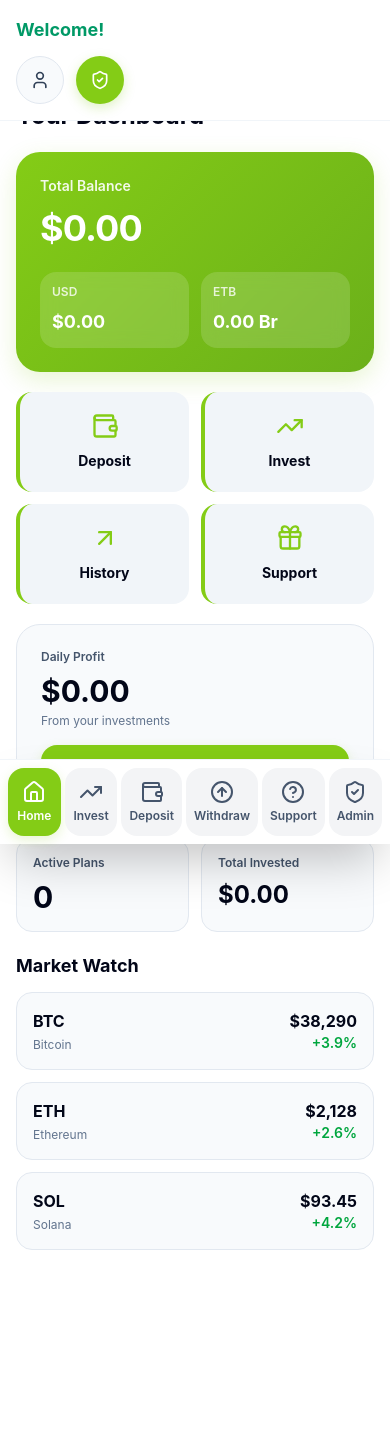
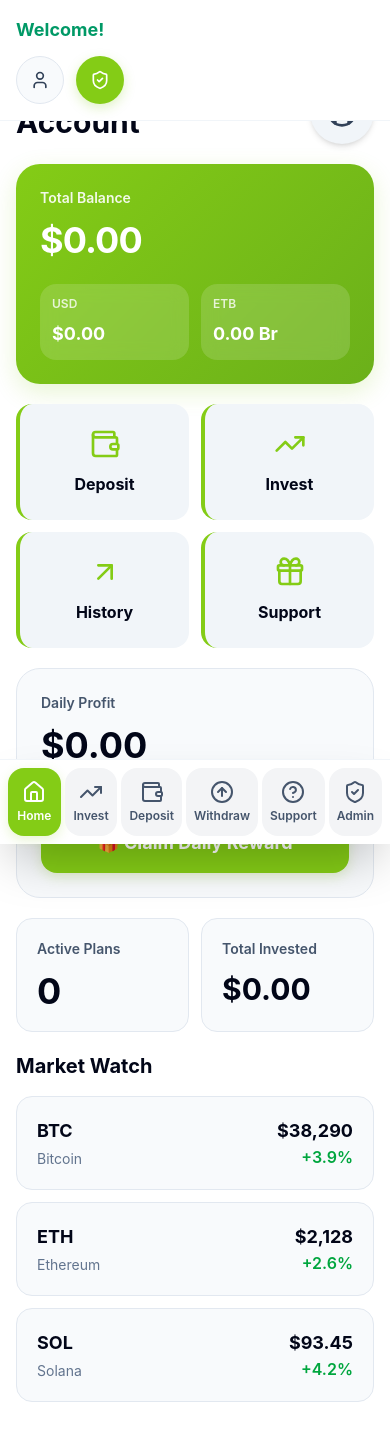
Before and after one commit to finoteselamcity12-spec/investment-platform, a React (Vite) app: page /dashboard in a window 390 px wide. Shown: the top 1440 px of the page. Built offline with nearby package versions, Linux system fonts and the light colour scheme.

Commit message:
my investment

```diff
--- a/src/components/HomePage.jsx
+++ b/src/components/HomePage.jsx
@@ -1,13 +1,24 @@
-import { useState } from 'react'
-import { TrendingUp, Wallet, Gift, ArrowUpRight } from 'lucide-react'
+import { useState, useEffect } from 'react'
+import { TrendingUp, Wallet, Gift, ArrowUpRight, UserCircle } from 'lucide-react'
 
 const PRIMARY_GREEN = '#84CC16'
 
 export default function HomePage({ ctx }) {
   const {
     usdBalance, etbBalance, myActiveInvestmentsList, marketData,
-    showToast, claimTimestamp, claimCooldownMs, setActivePage,
+    showToast, claimTimestamp, claimCooldownMs, setActivePage, userFullName,
   } = ctx
+  const [profileImage, setProfileImage] = useState('')
+  const [claimedBonuses, setClaimedBonuses] = useState([])
+
+  useEffect(() => {
+    const storedImage = localStorage.getItem('user_profile_image')
+    if (storedImage) {
+      setProfileImage(storedImage)
+    }
+    const claimed = JSON.parse(localStorage.getItem('claimed_bonuses') || '[]')
+    setClaimedBonuses(claimed)
+  }, [])
 
   const usdDailyReward = myActiveInvestmentsList
     .filter((item) => item.currency === 'USD')
@@ -32,13 +43,50 @@ export default function HomePage({ ctx }) {
     localStorage.setItem('lastClaimTimestamp', Date.now())
   }
 
+  const handleClaimBonus = (depositId, bonusAmount) => {
+    if (claimedBonuses.includes(depositId)) {
+      showToast('Bonus already claimed for this deposit.', 'info')
+      return
+    }
+
+    const userData = JSON.parse(localStorage.getItem('admin_user_data') || '{}')
+    const userEmail = Object.keys(userData)[0]
+    if (userEmail && userData[userEmail]) {
+      userData[userEmail].usdBalance = (userData[userEmail].usdBalance || 0) + bonusAmount
+      localStorage.setItem('admin_user_data', JSON.stringify(userData))
+    }
+
+    const updated = [...claimedBonuses, depositId]
+    setClaimedBonuses(updated)
+    localStorage.setItem('claimed_bonuses', JSON.stringify(updated))
+    showToast(`Bonus of $${bonusAmount.toFixed(2)} claimed successfully!`, 'success')
+  }
+
+  // Get approved deposits that are eligible for bonus
+  const approvedDeposits = JSON.parse(localStorage.getItem('admin_approved_deposits') || '[]')
+  const userEmail = Object.keys(JSON.parse(localStorage.getItem('admin_user_data') || '{}'))[0]
+  const userApprovedDeposits = approvedDeposits.filter((d) => d.userEmail === userEmail && !claimedBonuses.includes(d.id))
+
   return (
     <div className="bg-white pb-4">
       <div className="space-y-5">
-        {/* Header - Mobile-First Typography */}
-        <div>
-          <p className="text-xs font-semibold text-slate-500">Welcome back</p>
-          <h1 className="mt-1 text-2xl font-bold text-slate-950">Your Dashboard</h1>
+        {/* Header with Profile Picture - Mobile-First Typography */}
+        <div className="flex items-center justify-between gap-4">
+          <div>
+            <p className="text-xs font-semibold text-slate-500">Welcome back</p>
+            <h1 className="mt-1 text-3xl font-bold text-slate-950">{userFullName || 'Investor'}</h1>
+          </div>
+          {profileImage ? (
+            <img
+              src={profileImage}
+              alt="Profile"
+              className="h-16 w-16 rounded-full object-cover shadow-md flex-shrink-0"
+            />
+          ) : (
+            <div className="flex h-16 w-16 items-center justify-center rounded-full bg-slate-100 text-slate-700 shadow-md flex-shrink-0">
+              <UserCircle size={32} />
+            </div>
+          )}
         </div>
 
         {/* Total Balance Card - Mobile optimized */}
@@ -65,65 +113,65 @@ export default function HomePage({ ctx }) {
           </div>
         </div>
 
-        {/* Action Buttons - Large & Thumb-Friendly */}
+        {/* Action Buttons - Large & Thumb-Friendly with bigger text */}
         <div className="grid grid-cols-2 gap-3">
           <button
             onClick={() => setActivePage?.('deposit')}
-            className="rounded-2xl bg-slate-100 px-4 py-5 font-bold text-slate-950 active:scale-95 transition"
+            className="rounded-2xl bg-slate-100 px-4 py-6 font-bold text-slate-950 active:scale-95 transition"
             style={{
               borderLeft: `4px solid ${PRIMARY_GREEN}`,
             }}
           >
-            <Wallet size={28} className="mx-auto mb-2" style={{ color: PRIMARY_GREEN }} />
-            <span className="text-sm">Deposit</span>
+            <Wallet size={32} className="mx-auto mb-3" style={{ color: PRIMARY_GREEN }} />
+            <span className="text-base">Deposit</span>
           </button>
           <button
             onClick={() => setActivePage?.('invest')}
-            className="rounded-2xl bg-slate-100 px-4 py-5 font-bold text-slate-950 active:scale-95 transition"
+            className="rounded-2xl bg-slate-100 px-4 py-6 font-bold text-slate-950 active:scale-95 transition"
             style={{
               borderLeft: `4px solid ${PRIMARY_GREEN}`,
             }}
           >
-            <TrendingUp size={28} className="mx-auto mb-2" style={{ color: PRIMARY_GREEN }} />
-            <span className="text-sm">Invest</span>
+            <TrendingUp size={32} className="mx-auto mb-3" style={{ color: PRIMARY_GREEN }} />
+            <span className="text-base">Invest</span>
           </button>
           <button
             onClick={() => setActivePage?.('history')}
-            className="rounded-2xl bg-slate-100 px-4 py-5 font-bold text-slate-950 active:scale-95 transition"
+            className="rounded-2xl bg-slate-100 px-4 py-6 font-bold text-slate-950 active:scale-95 transition"
             style={{
               borderLeft: `4px solid ${PRIMARY_GREEN}`,
             }}
           >
-            <ArrowUpRight size={28} className="mx-auto mb-2" style={{ color: PRIMARY_GREEN }} />
-            <span className="text-sm">History</span>
+            <ArrowUpRight size={32} className="mx-auto mb-3" style={{ color: PRIMARY_GREEN }} />
+            <span className="text-base">History</span>
           </button>
           <button
             onClick={() => setActivePage?.('support')}
-            className="rounded-2xl bg-slate-100 px-4 py-5 font-bold text-slate-950 active:scale-95 transition"
+            className="rounded-2xl bg-slate-100 px-4 py-6 font-bold text-slate-950 active:scale-95 transition"
             style={{
               borderLeft: `4px solid ${PRIMARY_GREEN}`,
             }}
           >
-            <Gift size={28} className="mx-auto mb-2" style={{ color: PRIMARY_GREEN }} />
-            <span className="text-sm">Support</span>
+            <Gift size={32} className="mx-auto mb-3" style={{ color: PRIMARY_GREEN }} />
+            <span className="text-base">Support</span>
           </button>
         </div>
 
-        {/* Daily Profit & Claim */}
+        {/* Daily Profit & Claim - Bigger font */}
         <div className="rounded-3xl border border-slate-200 bg-slate-50 p-6">
           <div className="flex items-center justify-between">
             <div>
-              <p className="text-xs font-semibold text-slate-600">Daily Profit</p>
-              <p className="mt-2 text-3xl font-bold text-slate-950">
+              <p className="text-sm font-semibold text-slate-600">Daily Profit</p>
+              <p className="mt-3 text-4xl font-bold text-slate-950">
                 ${(usdDailyReward + etbDailyReward).toFixed(2)}
               </p>
-              <p className="mt-1 text-xs text-slate-500">From your investments</p>
+              <p className="mt-2 text-sm text-slate-500">From your investments</p>
             </div>
           </div>
           <button
             onClick={handleClaimRewards}
             disabled={!claimAvailable}
-            className="w-full mt-4 rounded-2xl px-4 py-3 font-bold text-white active:scale-95 transition disabled:opacity-60"
+            className="w-full mt-5 rounded-2xl px-4 py-4 font-bold text-white active:scale-95 transition disabled:opacity-60 text-lg"
             style={{
               backgroundColor: claimAvailable ? PRIMARY_GREEN : '#CBD5E1',
               boxShadow: claimAvailable ? `0 4px 12px ${PRIMARY_GREEN}30` : 'none',
@@ -133,15 +181,48 @@ export default function HomePage({ ctx }) {
           </button>
         </div>
 
-        {/* Quick Stats */}
+        {/* Deposit Bonus Section */}
+        {userApprovedDeposits.length > 0 && (
+          <div className="rounded-3xl border border-emerald-300 bg-emerald-50 p-6">
+            <div className="flex items-center justify-between mb-4">
+              <div>
+                <p className="text-sm font-semibold text-emerald-700">🎉 Bonus Available</p>
+                <p className="mt-2 text-2xl font-bold text-emerald-900">Claim Your Deposit Bonus</p>
+              </div>
+            </div>
+            <div className="space-y-3">
+              {userApprovedDeposits.map((deposit) => {
+                const bonusAmount = deposit.bonus || deposit.amount * 0.1
+                return (
+                  <div key={deposit.id} className="rounded-2xl bg-white border border-emerald-200 p-4">
+                    <div className="flex items-center justify-between">
+                      <div>
+                        <p className="text-sm font-semibold text-slate-900">{deposit.paymentMethod}</p>
+                        <p className="text-sm text-slate-600 mt-1">Deposit: ${deposit.amount.toFixed(2)}</p>
+                      </div>
+                      <button
+                        onClick={() => handleClaimBonus(deposit.id, bonusAmount)}
+                        className="rounded-2xl bg-emerald-600 px-4 py-2 text-sm font-bold text-white transition hover:bg-emerald-700 active:scale-95"
+                      >
+                        Claim ${bonusAmount.toFixed(2)}
+                      </button>
+                    </div>
+                  </div>
+                )
+              })}
+            </div>
+          </div>
+        )}
+
+        {/* Quick Stats - Bigger text */}
         <div className="grid grid-cols-2 gap-3">
-          <div className="rounded-2xl border border-slate-200 bg-slate-50 p-4">
-            <p className="text-xs font-semibold text-slate-600">Active Plans</p>
-            <p className="mt-2 text-3xl font-bold text-slate-950">{myActiveInvestmentsList.length}</p>
+          <div className="rounded-2xl border border-slate-200 bg-slate-50 p-5">
+            <p className="text-sm font-semibold text-slate-600">Active Plans</p>
+            <p className="mt-3 text-4xl font-bold text-slate-950">{myActiveInvestmentsList.length}</p>
           </div>
-          <div className="rounded-2xl border border-slate-200 bg-slate-50 p-4">
-            <p className="text-xs font-semibold text-slate-600">Total Invested</p>
-            <p className="mt-2 text-2xl font-bold text-slate-950">
+          <div className="rounded-2xl border border-slate-200 bg-slate-50 p-5">
+            <p className="text-sm font-semibold text-slate-600">Total Invested</p>
+            <p className="mt-3 text-3xl font-bold text-slate-950">
               ${myActiveInvestmentsList
                 .filter((i) => i.currency === 'USD')
                 .reduce((sum, i) => sum + i.amount, 0)
@@ -150,20 +231,20 @@ export default function HomePage({ ctx }) {
           </div>
         </div>
 
-        {/* Market Overview */}
+        {/* Market Overview - Bigger fonts */}
         {marketData && marketData.length > 0 && (
           <div>
-            <h2 className="mb-3 text-lg font-bold text-slate-950">Market Watch</h2>
+            <h2 className="mb-4 text-xl font-bold text-slate-950">Market Watch</h2>
             <div className="space-y-3">
               {marketData.map((asset, idx) => (
-                <div key={idx} className="rounded-2xl border border-slate-200 bg-slate-50 p-4 flex items-center justify-between">
+                <div key={idx} className="rounded-2xl border border-slate-200 bg-slate-50 p-5 flex items-center justify-between">
                   <div>
-                    <p className="font-bold text-slate-950">{asset.symbol}</p>
-                    <p className="text-xs text-slate-500 mt-1">{asset.title}</p>
+                    <p className="text-lg font-bold text-slate-950">{asset.symbol}</p>
+                    <p className="text-sm text-slate-500 mt-1">{asset.title}</p>
                   </div>
                   <div className="text-right">
-                    <p className="font-bold text-slate-950">{asset.price}</p>
-                    <p className={`text-sm font-semibold ${asset.trend === 'up' ? 'text-green-600' : 'text-red-600'}`}>
+                    <p className="text-lg font-bold text-slate-950">{asset.price}</p>
+                    <p className={`text-base font-semibold ${asset.trend === 'up' ? 'text-green-600' : 'text-red-600'}`}>
                       {asset.change}
                     </p>
                   </div>
```
Also changed, not shown: src/pages/AdminDashboard.jsx (+75 -59 lines).
